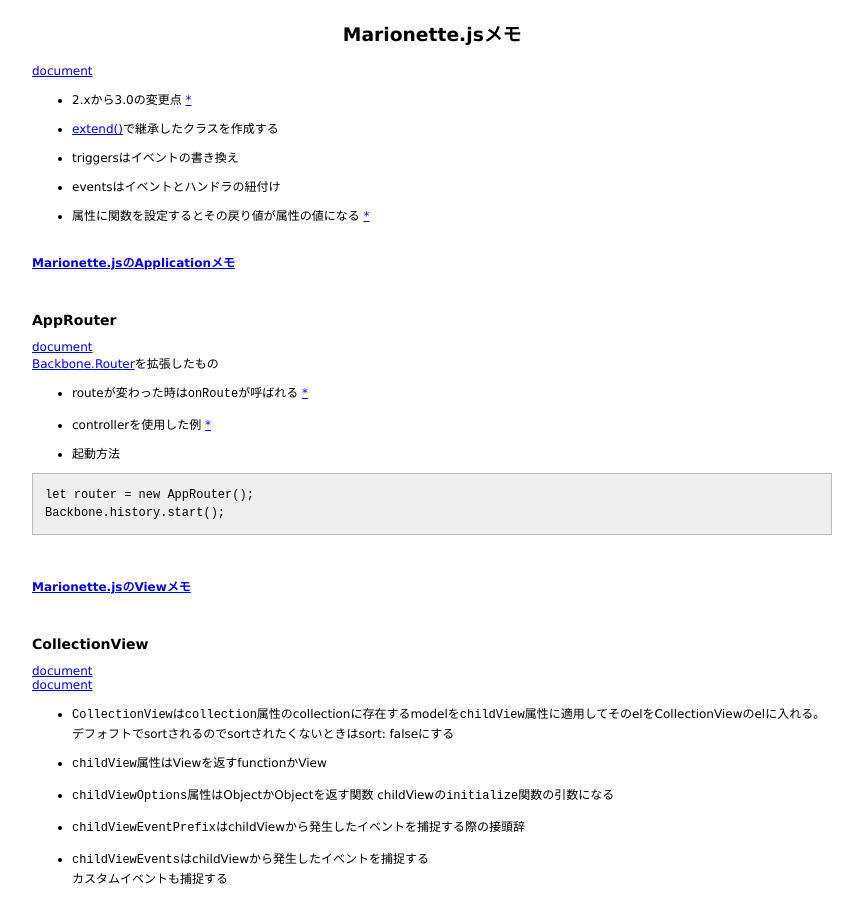
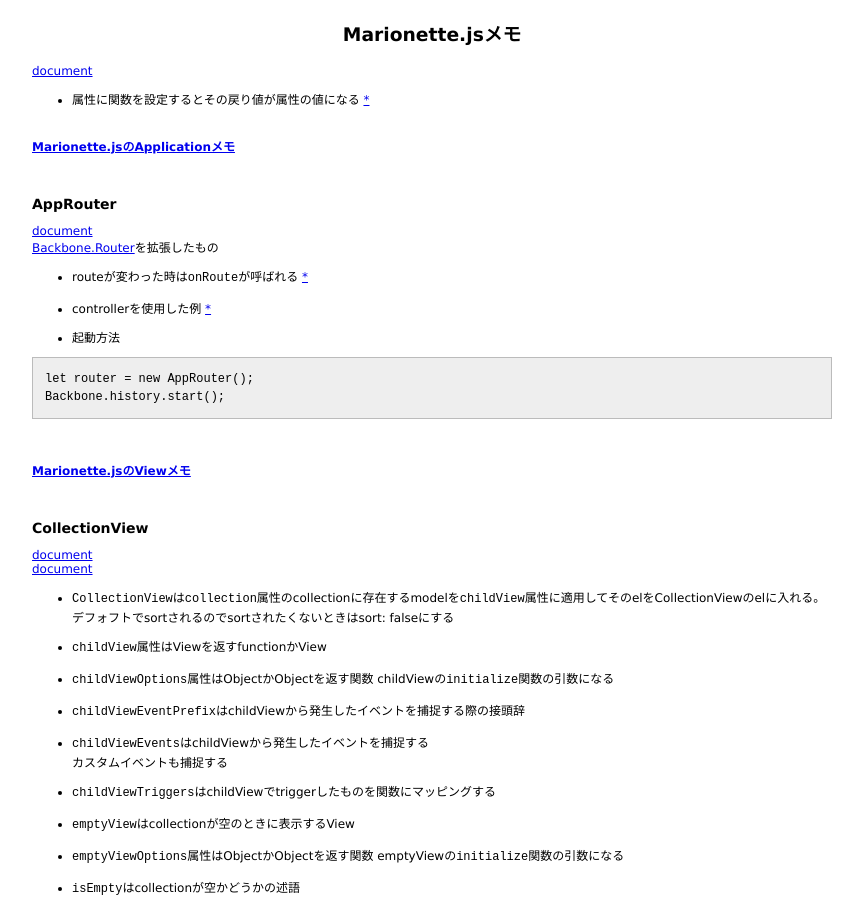
Before and after one commit to 38elements/38elements.github.com, a Jekyll site: the page built from _posts/2016-09-11-backbone_marionette.md, in a window 1280 px wide and 900 px high. Shown: the whole window, without its empty margins (208-1071 px from the left). Built offline with Jekyll 4.4.1, drawn with Linux system fonts in a browser that asks for light colours.

Commit message:
Update 2016-09-11-backbone_marionette.md

```diff
--- a/_posts/2016-09-11-backbone_marionette.md
+++ b/_posts/2016-09-11-backbone_marionette.md
@@ -3,14 +3,6 @@ layout: posts
 title: Marionette.jsメモ
 ---
 [document](http://marionettejs.com/docs/current/)
-
-* 2.xから3.0の変更点 [\*](https://github.com/marionettejs/backbone.marionette/releases/tag/v3.0.0)
-
-* [extend()](http://marionettejs.com/docs/master/marionette.functions.html#marionetteextend)で継承したクラスを作成する
-
-* triggersはイベントの書き換え
-
-* eventsはイベントとハンドラの紐付け
 
 * 属性に関数を設定するとその戻り値が属性の値になる [\*](https://github.com/marionettejs/backbone.marionette/blob/master/docs/basics.md#functions-returning-values)
 <br>
```
Also changed, not shown: other parts of _posts/2016-09-11-backbone_marionette.md (+1 -0 lines).
